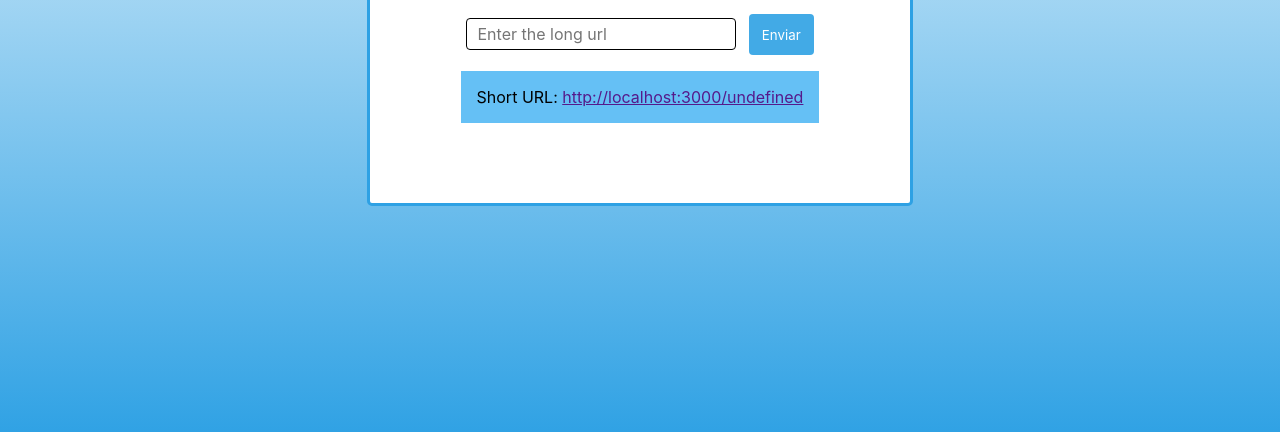
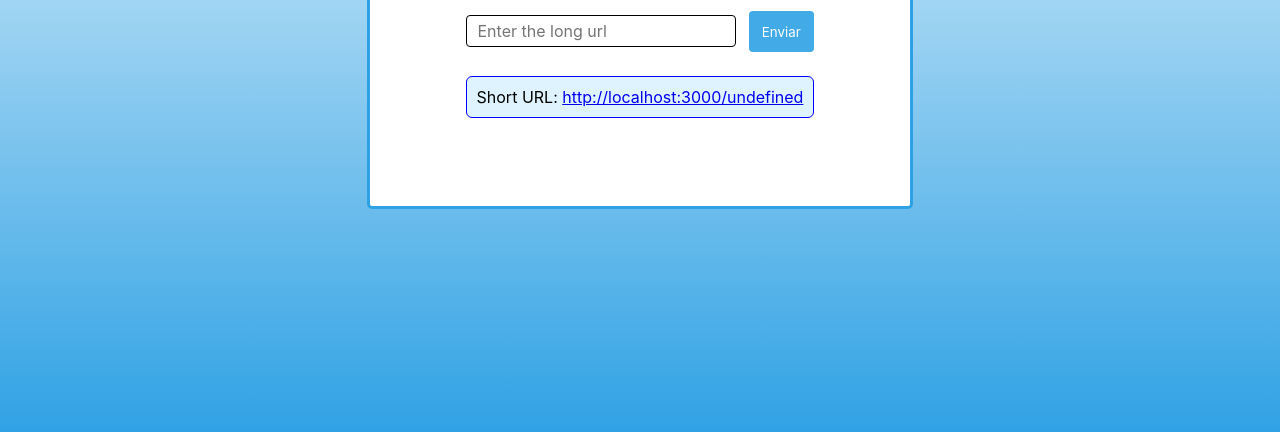
Before and after one commit to carlospaulon/url-shortener, a website with bundled scripts: page frontend/index.html in a window 1280 px wide. Both pictures are taken after a click on the button "Enviar". Shown: the part 360-792 px from the top of the page. Built offline with nearby package versions, Linux system fonts and the light colour scheme; files whose address does not match are found by name.

Commit message:
feat(frontend): add dynamic short URL list rendering after creation

```diff
--- a/frontend/index.html
+++ b/frontend/index.html
@@ -12,14 +12,19 @@
     <div class="container">
       <h1 class="url-title">URL Shortener</h1>
       <div class="input-container">
-        <input type="text" placeholder="Enter the long url" required id="url-input" />
+        <input
+          type="text"
+          placeholder="Enter the long url"
+          required
+          id="url-input"
+        />
         <button id="submit-btn">Enviar</button>
       </div>
 
-      <div class="short-container">
-        <div class="short-text">
-          Short URL: <a href="" target="_blank" id="short-url"></a>
-        </div>
+      <div class="short-container-list">
+        <ul>
+
+        </ol>
       </div>
     </div>
 
--- a/frontend/main.js
+++ b/frontend/main.js
@@ -1,22 +1,52 @@
-import { createShortUrl, fetchShortUrl } from "./api.js"
+import { createShortUrl, fetchShortUrl } from "./api.js";
 import { BASE_URL } from "./api.js";
 
-const submmitBtn = document.querySelector("#submit-btn")
+const submmitBtn = document.querySelector("#submit-btn");
 const urlInput = document.querySelector("#url-input");
 const shortUrlElement = document.querySelector("#short-url");
 
-console.log(urlInput.value)
+const listEl = document.querySelector(".short-container-list ul");
+
+console.log(urlInput.value);
+
+submmitBtn.addEventListener("click", async (e) => {
+  e.preventDefault();
+  const url = urlInput.value;
+  const createData = await createShortUrl(url);
+
+  const shortUrl = BASE_URL + "/" + createData.shortUrl;
+
+  const item = mountHTML(shortUrl)
+  listEl.appendChild(item)
+
+  console.log(shortUrl);
+
+  urlInput.value = ""
+});
 
 
-submmitBtn.addEventListener("click", async (e) => {
-  e.preventDefault()
-  const url = urlInput.value;
-  const createData = await createShortUrl(url)
+function mountHTML(shortUrl) {
+  let liEl = document.createElement("li");
 
-  const shortUrl = BASE_URL + "/" + createData.shortUrl
+  let divItem = document.createElement("div");
+  divItem.classList.add("item");
 
-  shortUrlElement.setAttribute("href", shortUrl)
-  shortUrlElement.textContent = shortUrl
+  let divItemList = document.createElement("div");
+  divItemList.classList.add("item-list");
 
-  console.log(shortUrl)
-})
+  let shortText = document.createElement("div");
+  shortText.classList.add("short-text")
+
+  const linkEl = document.createElement("a")
+  linkEl.href = shortUrl
+  linkEl.target = "_blank"
+  linkEl.textContent = shortUrl
+
+  shortText.append("Short URL: ", linkEl)
+
+  divItemList.appendChild(shortText);
+  divItem.appendChild(divItemList);
+  liEl.appendChild(divItem);
+
+  return liEl;
+}
--- a/frontend/styles/style.css
+++ b/frontend/styles/style.css
@@ -59,3 +59,12 @@
 #short-url:hover {
     color: #be0000;
 }
+
+li {
+  list-style: none;
+  border: 1px solid blue;
+  border-radius: 6px;
+  padding: 10px;
+  margin: 0.5rem;
+  background-color: #dff3ff;
+}
```
Also changed, not shown: frontend/api.js (+14 -0 lines).
